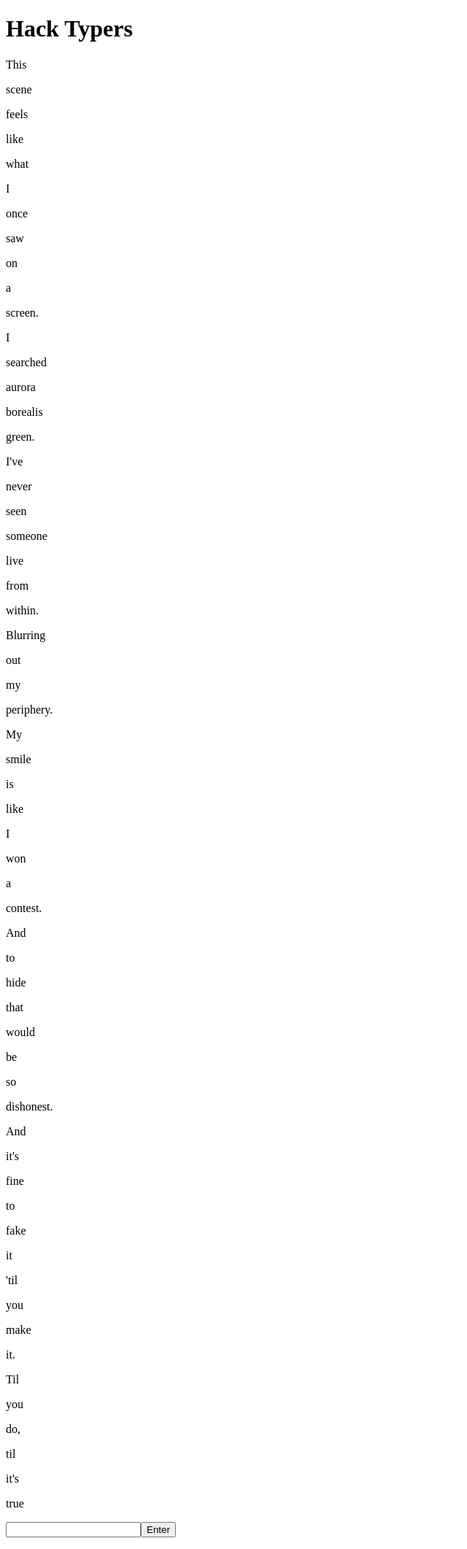
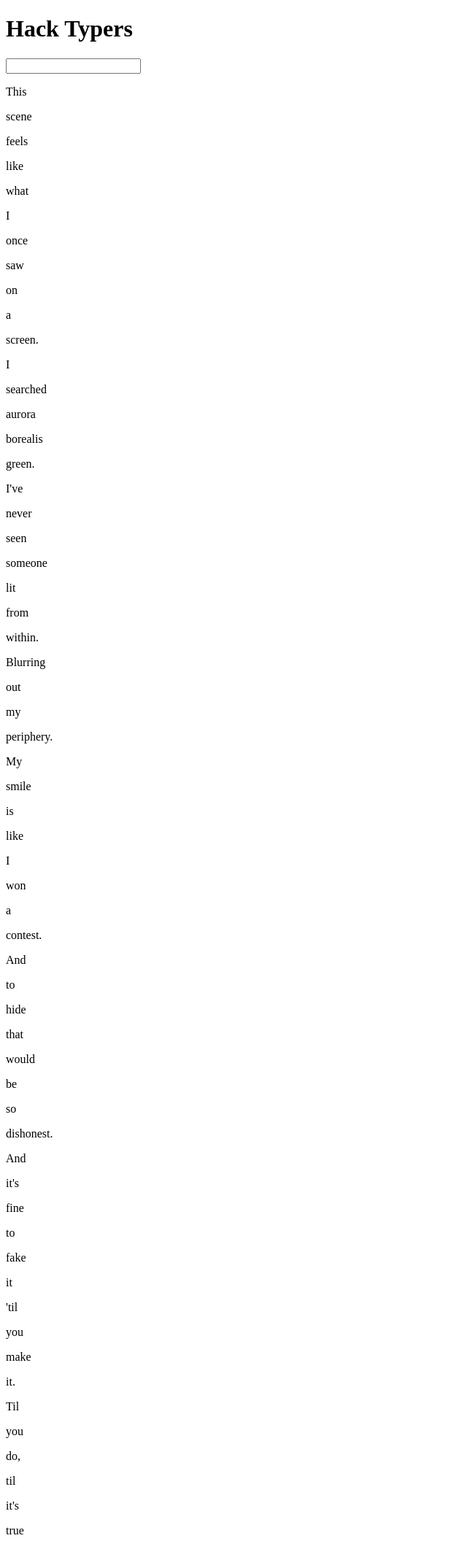
Before and after one commit to donnatopia/hack-typers, a React app: page / in a window 1280 px wide. Shown: the whole page at 73% size, without its empty margins (0-640 px from the left). Built offline with nearby package versions, Linux system fonts and the light colour scheme; the HTML template or start-up script is replaced by a standard one.

Commit message:
submits input on space key

```diff
--- a/client/src/components/App.jsx
+++ b/client/src/components/App.jsx
@@ -2,7 +2,7 @@ import React from 'react';
 import GameInterface from './GameUI.jsx';
 
 const App = () => {
-  const examplePrompt = "This scene feels like what I once saw on a screen. I searched aurora borealis green. I've never seen someone live from within. Blurring out my periphery. My smile is like I won a contest. And to hide that would be so dishonest. And it's fine to fake it 'til you make it. Til you do, til it's true".split(' ');
+  const examplePrompt = "This scene feels like what I once saw on a screen. I searched aurora borealis green. I've never seen someone lit from within. Blurring out my periphery. My smile is like I won a contest. And to hide that would be so dishonest. And it's fine to fake it 'til you make it. Til you do, til it's true".split(' ');
 
   return (
     <div>
--- a/client/src/components/GameUI.jsx
+++ b/client/src/components/GameUI.jsx
@@ -1,4 +1,4 @@
-import React, { useState } from 'react';
+import React, { useState, useEffect } from 'react';
 import Prompt from './Prompt.jsx';
 
 const GameInterface = ({ words }) => {
@@ -7,23 +7,35 @@ const GameInterface = ({ words }) => {
 
   const handleSubmit = (e) => {
     e.preventDefault();
-    if( input === words[inputIndex]) {
+    if(input === words[inputIndex]) {
+      console.log('valid');
       setInputIndex(inputIndex + 1);
       setInput('');
+
+      if (inputIndex + 1 === words.length) {
+        alert('finished!');
+      }
     }
+  };
+
+  const handleInput = (e) => {
+    if (e.target.value[e.target.value.length - 1] === ' ') {
+      document.forms['form'].requestSubmit();
+      return;
+    }
+    setInput(e.target.value);
   }
 
   return (
     <div id='game-interface'>
-      <Prompt words={ words } inputIndex={ inputIndex }/>
-      <form onSubmit={e => handleSubmit(e)}>
+      <form id='form' onSubmit={e => handleSubmit(e)}>
         <input
           type='text'
           value={ input }
-          onChange={e => setInput(e.target.value)}
+          onChange={e => handleInput(e)}
         />
-        <button type='submit'>Enter</button>
       </form>
+      <Prompt words={ words } inputIndex={ inputIndex }/>
     </div>
   );
 }
--- a/package.json
+++ b/package.json
@@ -40,6 +40,7 @@
     "cors": "^2.8.5",
     "dotenv": "^16.0.3",
     "express": "^4.18.2",
+    "mongoose": "^7.0.0",
     "morgan": "^1.10.0",
     "nodemon": "^2.0.20",
     "path": "^0.12.7",
```
Also changed, not shown: 2 other files (tests, documents, lock files or other folders).
